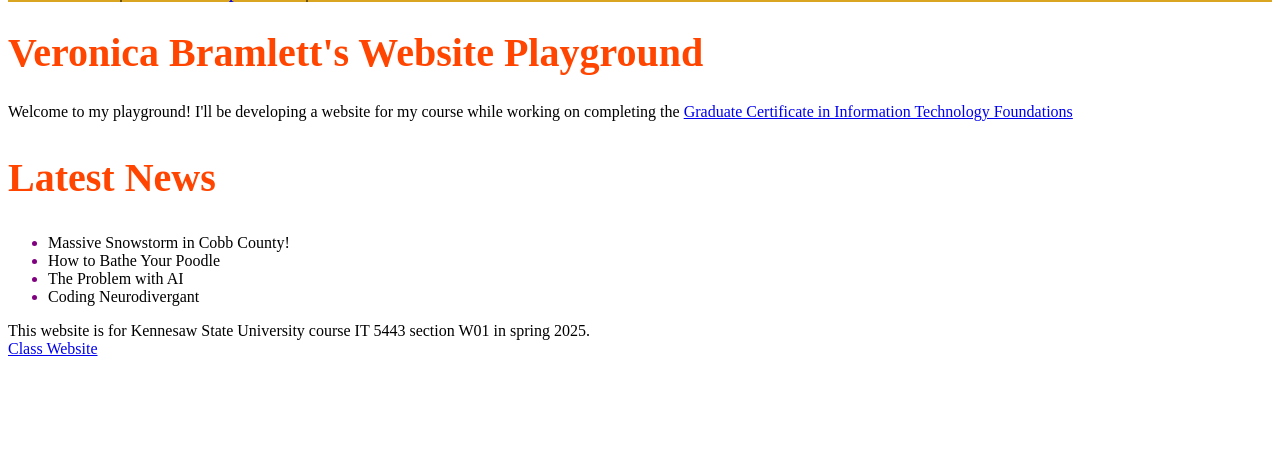
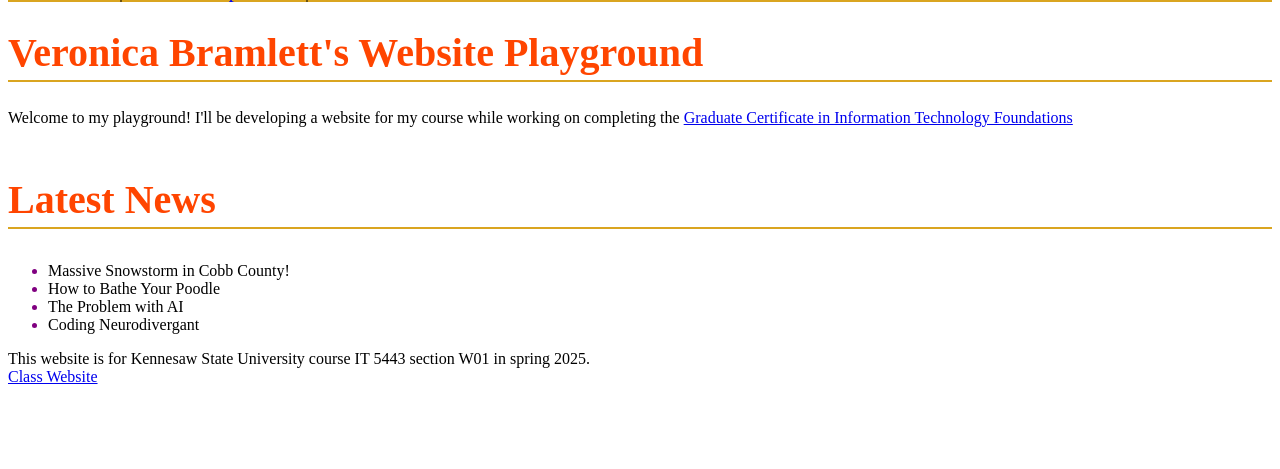
Before and after one commit to Tortall/it5443spring2025, a PHP site: page / in a window 1280 px wide. Shown: the part 109-578 px from the top of the page. Run offline with PHP 8.4, Linux system fonts and the light colour scheme.

Commit message:
Added additional styling to headers.

```diff
--- a/mystyle.css
+++ b/mystyle.css
@@ -1,7 +1,10 @@
 h1,	h2, h3{
 	color: orangered;
 	font-size: 40px;
-	border-bottom: 2px goldenrod
+	border-bottom: 2px solid goldenrod;
+	float: left;
+	width: 100%;
+	padding-bottom: 4px;
 }
 li::marker {
 	color: purple;
```
